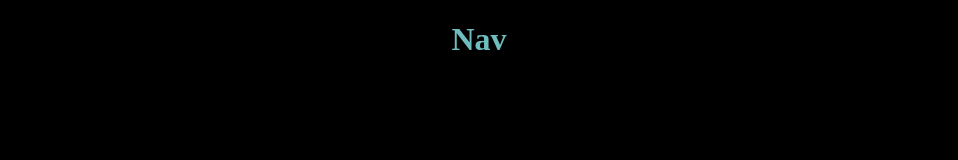
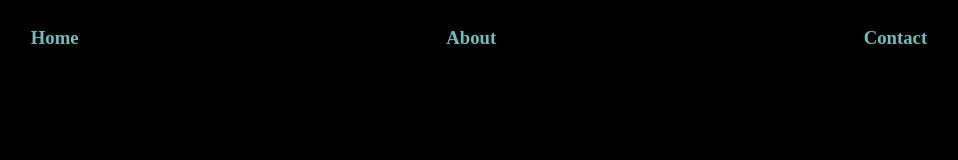
Before and after one commit to danielmruales/philosophy, a React (Create React App) app: page / in a window 1280 px wide. Shown: the top 160 px of the page, without its empty margins (161-1119 px from the left). Built offline with nearby package versions, Linux system fonts and the light colour scheme.

Commit message:
made placeholder navbar on home page

```diff
--- a/src/Nav/Nav.css
+++ b/src/Nav/Nav.css
@@ -1,3 +1,4 @@
-h1 {
-    text-align: center;
+.mainNav {
+    display: flex;
+    justify-content: space-around;
 }
--- a/src/Nav/Nav.js
+++ b/src/Nav/Nav.js
@@ -3,8 +3,10 @@ import './Nav.css'
 
 const Nav = () => {
     return (
-        <div>
-            <h1>Nav</h1>
+        <div className='mainNav'>
+            <h3>Home</h3>
+            <h3>About</h3>
+            <h3>Contact</h3>
         </div>
     );
 };
```
